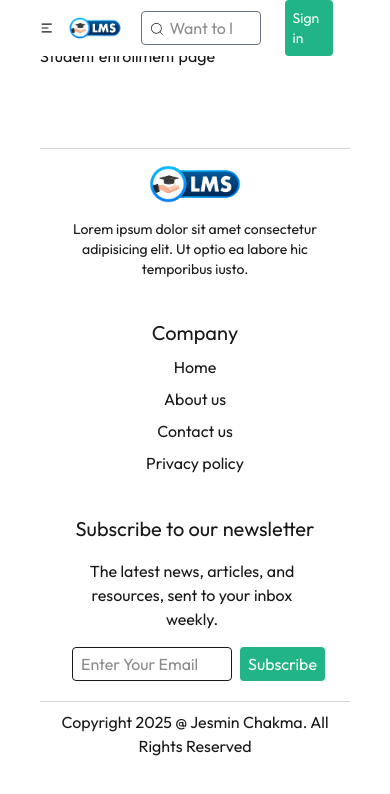
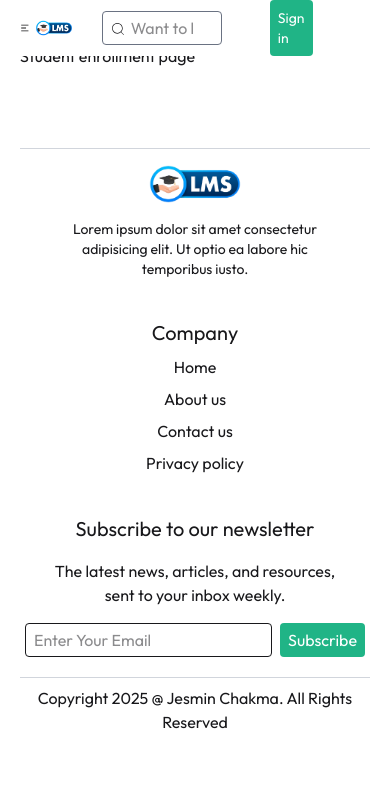
Before and after one commit to Nobleman78/Edu-soft, a React (Vite) app: page /educator/student-enrolled in a window 390 px wide. Shown: the top 794 px of the page. Built offline with nearby package versions, Linux system fonts and the light colour scheme.

Commit message:
Updated Navbar

```diff
--- a/src/App.jsx
+++ b/src/App.jsx
@@ -24,7 +24,7 @@ import SoftwareEngineering from './components/Courses/SoftwareEngineering'
 function App() {
 
   return (
-    <div className='px-10 py-5'>
+    <div className='px-5 md:px-10 py-5'>
       <Navbar />
       <Routes>
         <Route path='/' element={<Home />}></Route>
--- a/src/components/Student/Footer.jsx
+++ b/src/components/Student/Footer.jsx
@@ -24,10 +24,10 @@ const Footer = () => {
                     </ul>
                 </div>
                 <div className='flex flex-col lg:items-start item-center w-full lg:w-1/3 gap-4 '>
-                    <h2 className='text-xl text-center lg:text-start '>Subscribe to our newsletter</h2>
-                    <p className='w-60 md:w-full text-center lg:text-start'>The latest news, articles, and resources, sent to your inbox weekly.</p>
-                    <div className='flex gap-2'>
-                        <input className='border rounded outline-none w-40 md:w-full shadow-none px-2 py-1' type='text' placeholder='Enter Your Email'/>
+                    <h2 className='text-xl text-center lg:text-start  '>Subscribe to our newsletter</h2>
+                    <p className=' md:w-full text-center lg:text-start'>The latest news, articles, and resources, sent to your inbox weekly.</p>
+                    <div className='flex justify-center gap-2'>
+                        <input className='border rounded outline-none  md:w-full shadow-none px-2 py-1' type='text' placeholder='Enter Your Email'/>
                         <button className=' cursor-pointer hover:bg-blue-600 text-white px-2 py-1 rounded border-[#20B486] bg-[#20B486]'>Subscribe</button>
                     </div>
 
--- a/src/components/Student/Navbar.jsx
+++ b/src/components/Student/Navbar.jsx
@@ -19,9 +19,9 @@ const Navbar = ({ data }) => {
     }
 
     return (
-        <div className='flex items-center gap-3 md:justify-between  md:gap-0 top-0 bg-white fixed w-[75%] z-50 md:w-[90%] lg:w-[95%] '>
+        <div className='flex items-center gap-6 md:justify-between  md:gap-0 top-0 bg-white fixed w-[75%] z-50 md:w-[90%] lg:w-[95%] '>
             {/* Nav logo Start*/}
-            <div className='flex items-center gap-2'>
+            <div className='flex items-center '>
                 <RiMenu2Fill className='md:hidden' onClick={() => setMenu(!menu)} ></RiMenu2Fill>
                 <Link to='/'><img className='w-20 md:w-30' src={logoImage} alt="" /></Link>
             </div>
```
